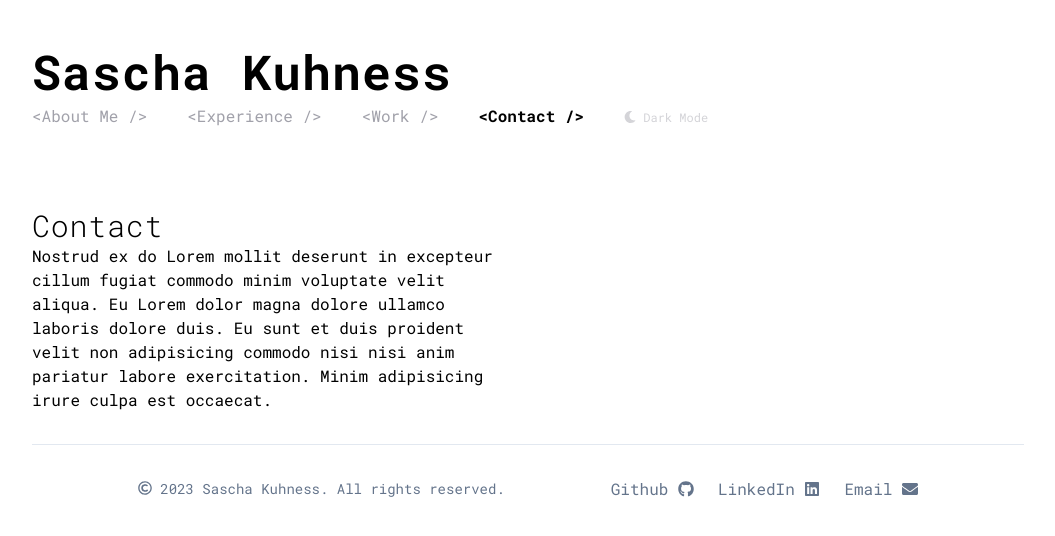
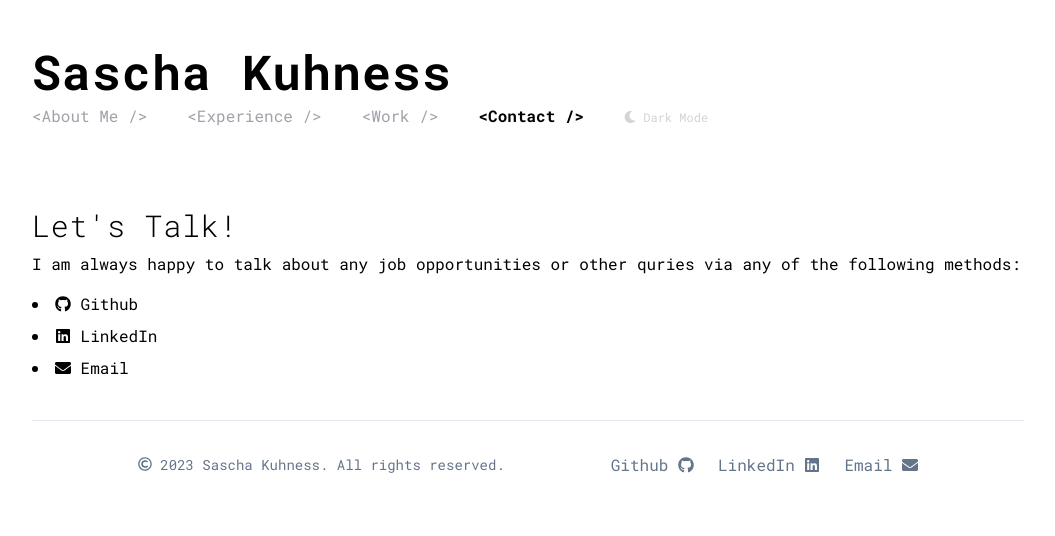
Before and after one commit to SaschaVII/portfolio, a Next.js app: page /contact in a window 1280 px wide. Shown: the top 536 px of the page, without its empty margins (112-1167 px from the left). Built offline with nearby package versions, Linux system fonts and the light colour scheme.

Commit message:
Add contact info and links

```diff
--- a/pages/contact.js
+++ b/pages/contact.js
@@ -1,4 +1,5 @@
 import Head from "next/head";
+import { FaGithub, FaLinkedin, FaEnvelope } from "react-icons/fa";
 
 const Contact = () => {
     return (
@@ -7,13 +8,30 @@ const Contact = () => {
                 <title>Sascha Kuhness - Contact</title>
             </Head>
             <div className="container mt-5 sm:mt-20">
-                <div className="grid grid-cols-1 md:grid-cols-2 gap-4">
+                <div className="grid grid-cols-1 gap-4">
                     <div className="grid grid-cols-1 md:grid-cols-1 gap-4">
                         <section>
-                            <h1>Contact</h1>
-                            <p>
-                                Nostrud ex do Lorem mollit deserunt in excepteur cillum fugiat commodo minim voluptate velit aliqua. Eu Lorem dolor magna dolore ullamco laboris dolore duis. Eu sunt et duis proident velit non adipisicing commodo nisi nisi anim pariatur labore exercitation. Minim adipisicing irure culpa est occaecat.
+                            <h1>Let&apos;s Talk!</h1>
+                            <p className="mt-2">
+                                I am always happy to talk about any job opportunities or other quries via any of the following methods:
                             </p>
+                            <ul className="list-disc mt-4 list-inside">
+                                <li>
+                                    <a href="//www.github.com/SaschaVII" target="_blank" className="inline-block mb-2 hover:text-slate-500 dark:text-slate-400 dark:hover:text-slate-200">
+                                        <div><FaGithub /> <span>Github</span></div>
+                                    </a>
+                                </li>
+                                <li>
+                                    <a href="//www.linkedin.com/in/sascha-kuhness-34968a132" target="_blank" className="inline-block mb-2 hover:text-slate-500 dark:text-slate-400 dark:hover:text-slate-200">
+                                        <div><FaLinkedin /> <span>LinkedIn</span></div>
+                                    </a>
+                                </li>
+                                <li>
+                                    <a href="mailto:sascha.kuhness@gmail.com?subject=Mail from Portfolio" className="inline-block mb-2 hover:text-slate-500 dark:text-slate-400 dark:hover:text-slate-200">
+                                        <div><FaEnvelope /> <span>Email</span></div>
+                                    </a>
+                                </li>
+                            </ul>
                         </section>
                     </div>
                 </div>
```
